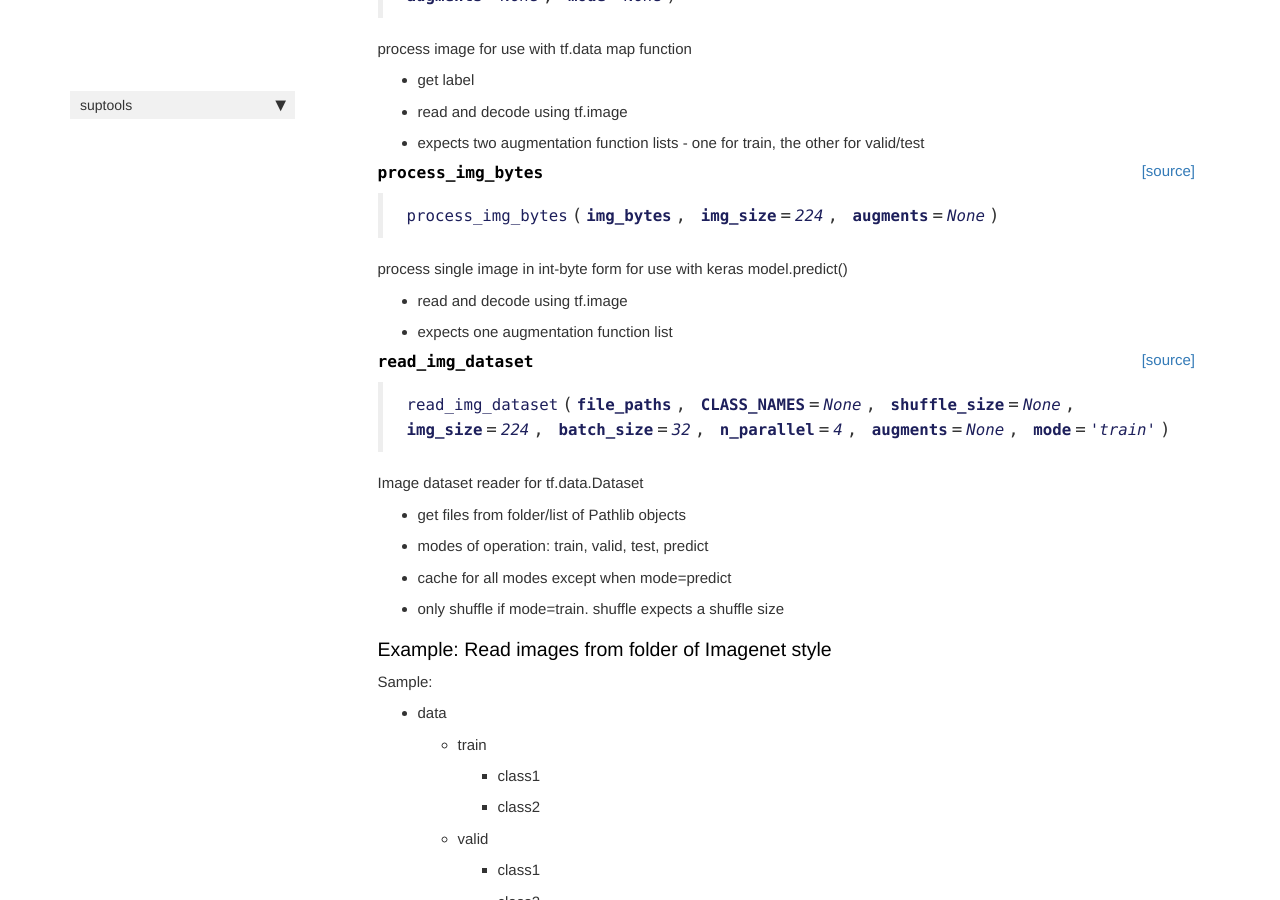
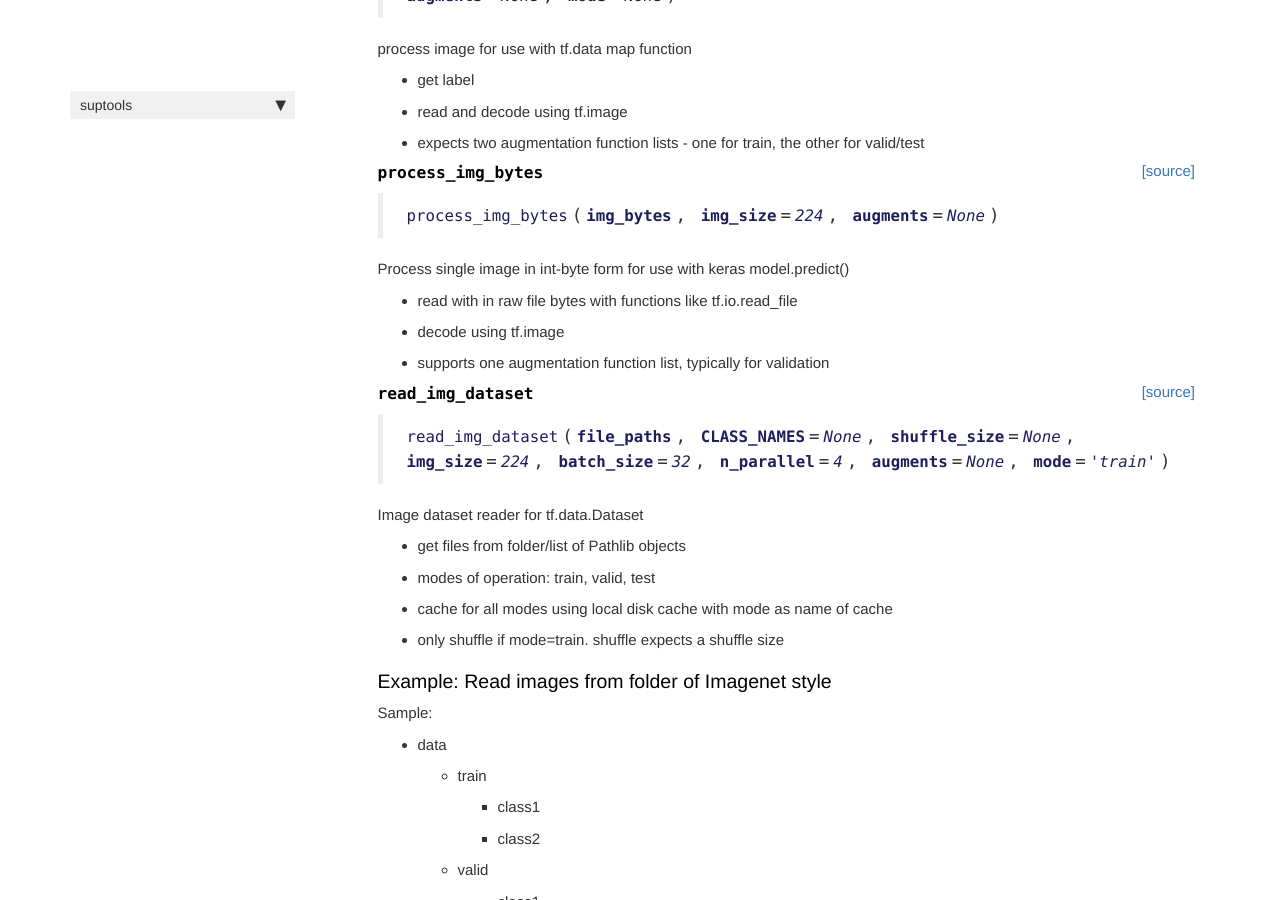
Before and after one commit to yoke2/suptools, a Jekyll site: the page built from docs/tftools.html, in a window 1280 px wide and 900 px high, scrolled down 2269 px. Built offline with Jekyll 4.4.1, drawn with Linux system fonts in a browser that asks for light colours; nearby versions of some CDN libraries; comment, search, counter and statistics services are not loaded.

Commit message:
update tftools

```diff
--- a/docs/tftools.html
+++ b/docs/tftools.html
@@ -292,10 +292,11 @@ Requires tensorflow-addons that currently supports MacOS and Linux only.</p>
 <div class="output_markdown rendered_html output_subarea ">
 <h4 id="process_img_bytes" class="doc_header"><code>process_img_bytes</code><a href="https://github.com/yoke2/suptools/tree/master/suptools/tftools.py#L101" class="source_link" style="float:right">[source]</a></h4><blockquote><p><code>process_img_bytes</code>(<strong><code>img_bytes</code></strong>, <strong><code>img_size</code></strong>=<em><code>224</code></em>, <strong><code>augments</code></strong>=<em><code>None</code></em>)</p>
 </blockquote>
-<p>process single image in int-byte form for use with keras model.predict()</p>
+<p>Process single image in int-byte form for use with keras model.predict()</p>
 <ul>
-<li>read and decode using tf.image</li>
-<li>expects one augmentation function list</li>
+<li>read with in raw file bytes with functions like tf.io.read_file</li>
+<li>decode using tf.image</li>
+<li>supports one augmentation function list, typically for validation</li>
 </ul>
 
 </div>
@@ -318,13 +319,13 @@ Requires tensorflow-addons that currently supports MacOS and Linux only.</p>
 
 
 <div class="output_markdown rendered_html output_subarea ">
-<h4 id="read_img_dataset" class="doc_header"><code>read_img_dataset</code><a href="https://github.com/yoke2/suptools/tree/master/suptools/tftools.py#L119" class="source_link" style="float:right">[source]</a></h4><blockquote><p><code>read_img_dataset</code>(<strong><code>file_paths</code></strong>, <strong><code>CLASS_NAMES</code></strong>=<em><code>None</code></em>, <strong><code>shuffle_size</code></strong>=<em><code>None</code></em>, <strong><code>img_size</code></strong>=<em><code>224</code></em>, <strong><code>batch_size</code></strong>=<em><code>32</code></em>, <strong><code>n_parallel</code></strong>=<em><code>4</code></em>, <strong><code>augments</code></strong>=<em><code>None</code></em>, <strong><code>mode</code></strong>=<em><code>'train'</code></em>)</p>
+<h4 id="read_img_dataset" class="doc_header"><code>read_img_dataset</code><a href="https://github.com/yoke2/suptools/tree/master/suptools/tftools.py#L121" class="source_link" style="float:right">[source]</a></h4><blockquote><p><code>read_img_dataset</code>(<strong><code>file_paths</code></strong>, <strong><code>CLASS_NAMES</code></strong>=<em><code>None</code></em>, <strong><code>shuffle_size</code></strong>=<em><code>None</code></em>, <strong><code>img_size</code></strong>=<em><code>224</code></em>, <strong><code>batch_size</code></strong>=<em><code>32</code></em>, <strong><code>n_parallel</code></strong>=<em><code>4</code></em>, <strong><code>augments</code></strong>=<em><code>None</code></em>, <strong><code>mode</code></strong>=<em><code>'train'</code></em>)</p>
 </blockquote>
 <p>Image dataset reader for tf.data.Dataset</p>
 <ul>
 <li>get files from folder/list of Pathlib objects</li>
-<li>modes of operation: train, valid, test, predict</li>
-<li>cache for all modes except when mode=predict</li>
+<li>modes of operation: train, valid, test</li>
+<li>cache for all modes using local disk cache with mode as name of cache</li>
 <li>only shuffle if mode=train. shuffle expects a shuffle size</li>
 </ul>
 
```
Also changed, not shown: suptools/tftools.py (+9 -9 lines), 1 other file.
